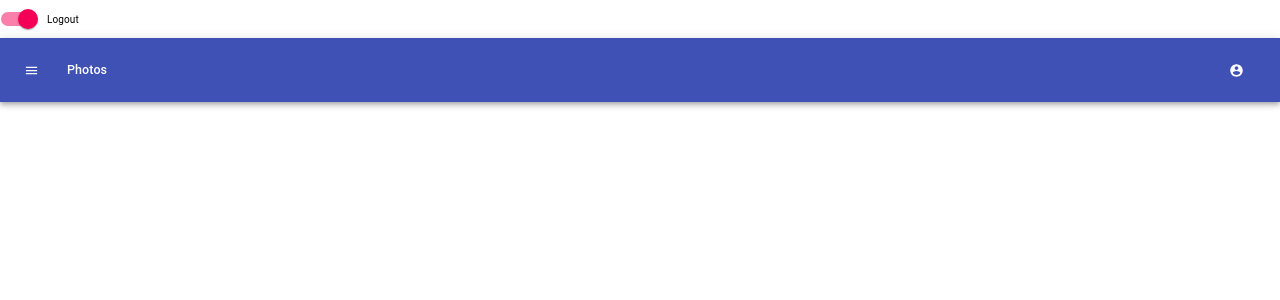
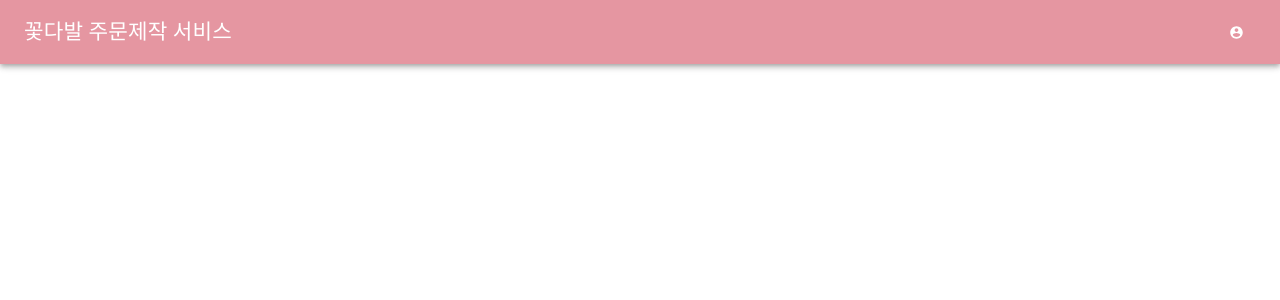
Before and after one commit to Yumina9/Bouquet-Service, a React (Create React App) app: page /sellermain in a window 1280 px wide. Shown: the top 300 px of the page. Built offline with nearby package versions, Linux system fonts and the light colour scheme.

Commit message:
feat: change MiniHeader

```diff
--- a/src/components/header/MiniHeader.tsx
+++ b/src/components/header/MiniHeader.tsx
@@ -4,18 +4,18 @@ import AppBar from '@material-ui/core/AppBar';
 import Toolbar from '@material-ui/core/Toolbar';
 import Typography from '@material-ui/core/Typography';
 import IconButton from '@material-ui/core/IconButton';
-import MenuIcon from '@material-ui/icons/Menu';
 import AccountCircle from '@material-ui/icons/AccountCircle';
-import Switch from '@material-ui/core/Switch';
-import FormControlLabel from '@material-ui/core/FormControlLabel';
-import FormGroup from '@material-ui/core/FormGroup';
 import MenuItem from '@material-ui/core/MenuItem';
 import Menu from '@material-ui/core/Menu';
+import palette from '../lib/styles/palette';
 
 const useStyles = makeStyles((theme: Theme) =>
   createStyles({
     root: {
       flexGrow: 1,
+    },
+    header: {
+      backgroundColor: palette.color5,
     },
     menuButton: {
       marginRight: theme.spacing(2),
@@ -28,13 +28,9 @@ const useStyles = makeStyles((theme: Theme) =>
 
 export const MiniHeader = () => {
   const classes = useStyles();
-  const [auth, setAuth] = React.useState(true);
+  const auth = React.useState(true);
   const [anchorEl, setAnchorEl] = React.useState<null | HTMLElement>(null);
   const open = Boolean(anchorEl);
-
-  const handleChange = (event: React.ChangeEvent<HTMLInputElement>) => {
-    setAuth(event.target.checked);
-  };
 
   const handleMenu = (event: React.MouseEvent<HTMLElement>) => {
     setAnchorEl(event.currentTarget);
@@ -46,30 +42,10 @@ export const MiniHeader = () => {
 
   return (
     <div className={classes.root}>
-      <FormGroup>
-        <FormControlLabel
-          control={
-            <Switch
-              checked={auth}
-              onChange={handleChange}
-              aria-label="login switch"
-            />
-          }
-          label={auth ? 'Logout' : 'Login'}
-        />
-      </FormGroup>
-      <AppBar position="static">
+      <AppBar className={classes.header} position="static">
         <Toolbar>
-          <IconButton
-            edge="start"
-            className={classes.menuButton}
-            color="inherit"
-            aria-label="menu"
-          >
-            <MenuIcon />
-          </IconButton>
-          <Typography variant="h6" className={classes.title}>
-            Photos
+          <Typography variant="h4" className={classes.title}>
+            꽃다발 주문제작 서비스
           </Typography>
           {auth && (
             <div>
```
